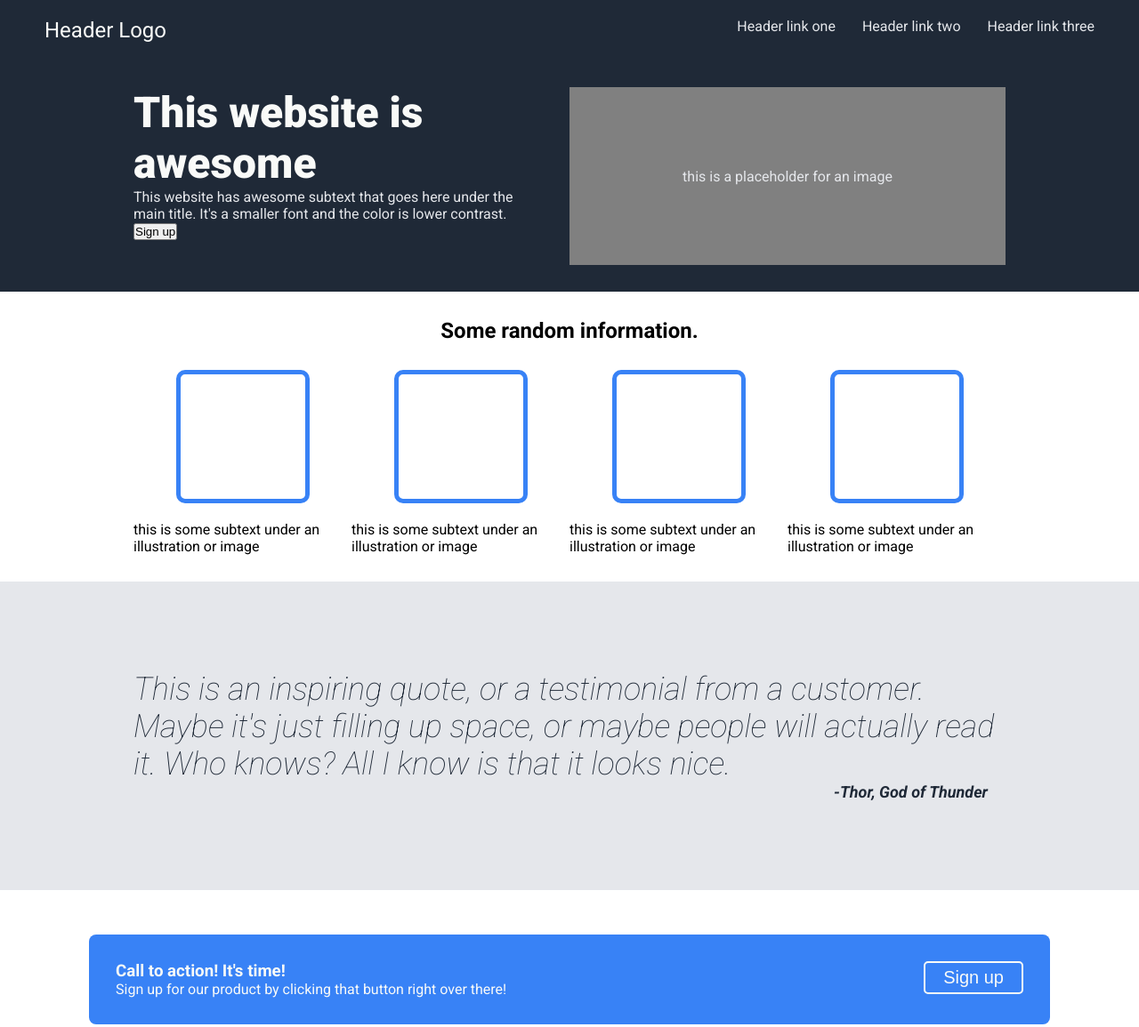
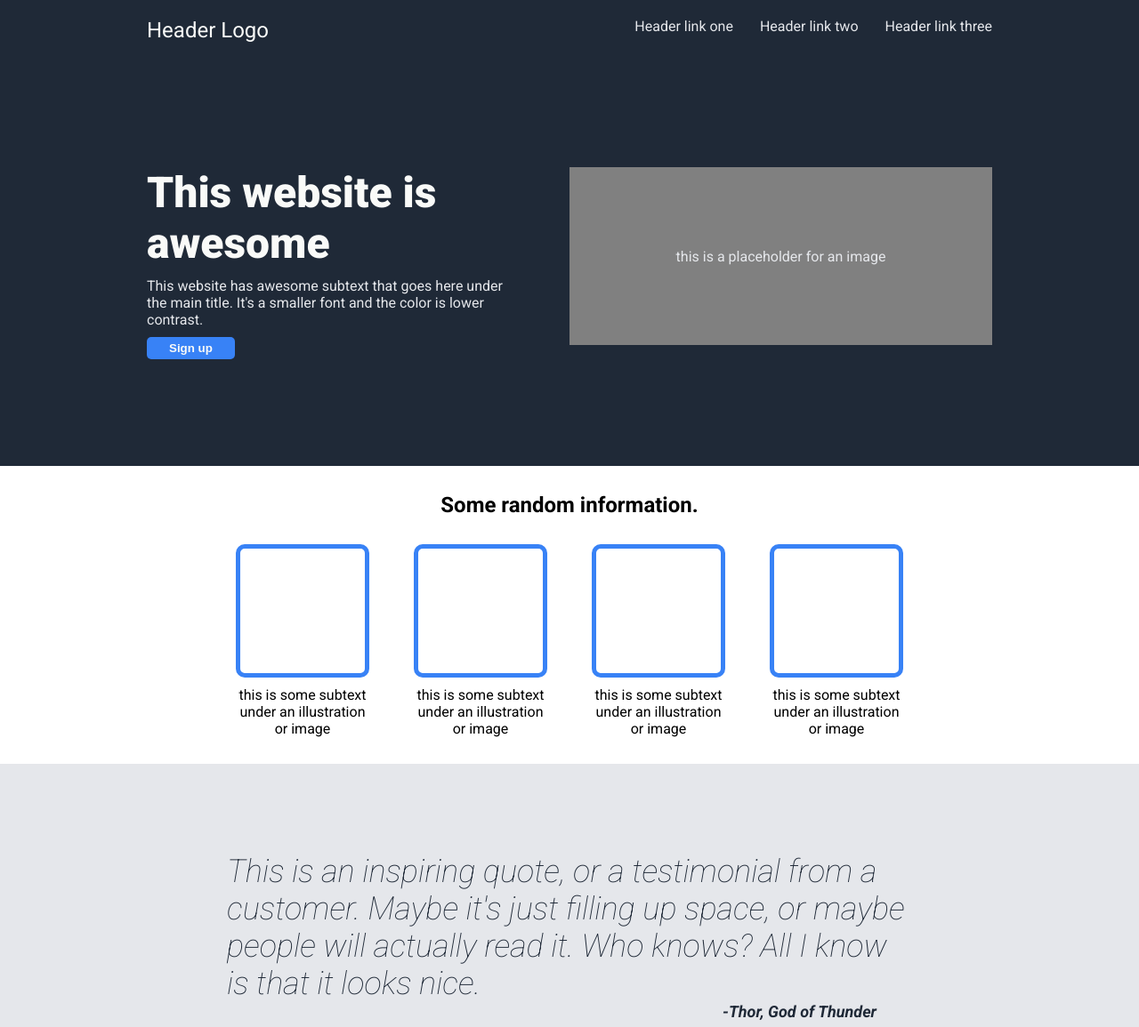
Before and after one commit to Dejan-Budanovic/odin-landing-page, a plain HTML site: page index.html in a window 1280 px wide. Shown: the top 1155 px of the page at 89% size. Drawn offline with Linux system fonts and the light colour scheme.

Commit message:
Final changes to the HTML and CSS files are done. The page looks like the design.

```diff
--- a/index.html
+++ b/index.html
@@ -8,7 +8,7 @@
   </head>
   <body>
     <header class="main-header">
-      <nav class="navbar">
+      <nav class="navbar container-950">
         <div class="logo">Header Logo</div>
         <ul>
           <li><a href="#">Header link one</a></li>
@@ -16,7 +16,7 @@
           <li><a href="#">Header link three</a></li>
         </ul>
       </nav>
-      <div class="header-container">
+      <div class="header-container container-950">
         <div class="header-container-text">
           <h1>This website is awesome</h1>
           <p>
@@ -31,7 +31,7 @@
       </div>
     </header>
     <main>
-      <div class="main-container-info">
+      <div class="main-container-info container-800">
         <h2>Some random information.</h2>
         <div class="main-container-info-holder">
           <div class="main-container-info-img">
@@ -53,14 +53,17 @@
         </div>
       </div>
       <div class="main-container-quote">
+        <div class="container-800">
           <p>
             This is an inspiring quote, or a testimonial from a customer. Maybe
-          it's just filling up space, or maybe people will actually read it. Who
-          knows? All I know is that it looks nice.
+            it's just filling up space, or maybe people will actually read it.
+            Who knows? All I know is that it looks nice.
           </p>
           <p id="thor">-Thor, God of Thunder</p>
         </div>
-      <div class="main-container-cta">
+      </div>
+      <div class="main-container-cta container-950">
+        <div class="container cta-holder">
           <div class="main-container-cta-text">
             <h3>Call to action! It's time!</h3>
             <p>
@@ -71,6 +74,7 @@
             <button>Sign up</button>
           </div>
         </div>
+      </div>
     </main>
     <footer class="main-footer">Copyright &copy; The Odin Project 2025</footer>
   </body>
--- a/style.css
+++ b/style.css
@@ -13,6 +13,15 @@ body {
 }
 main {
     flex: 1;
+}
+
+.container-950 {
+    max-width: 950px;
+    margin: 0 auto;
+}
+.container-800 {
+    max-width: 850px;
+    margin: 0 auto;
 }
 
 .main-header,
@@ -33,7 +42,7 @@ main {
 .navbar {
     display: flex;
     justify-content: space-between;
-    padding: 20px 50px;
+    padding: 20px 0;
     ul {
         list-style: none;
         display: flex;
@@ -50,7 +59,7 @@ main {
 }
 .header-container {
     display: flex;
-    padding: 30px 150px;
+    padding: 120px 0;
     gap: 50px;
 }
 .header-container-img {
@@ -63,19 +72,31 @@ main {
     flex-shrink: 0;
 }
 .header-container-text {
-
+    display: flex;
+    flex-direction: column;
+    gap: 10px;
+    align-items: flex-start;
+    button {
+        font-weight: bold;
+        color: #f9faf8;
+        border: none;
+        border-radius: 5px;
+        background-color: #3882f6;
+        padding: 5px 25px;
+    }
 }
 
 .main-container-info {
     display: flex;
     flex-direction: column;
-    padding: 30px 150px;
+    padding: 30px 0;
     justify-content: center;
     align-items: center;
     gap: 30px;
 }
 .main-container-info-holder {
     display: flex;
+    gap:50px;
 
 }
 .main-container-info-img {
@@ -83,7 +104,11 @@ main {
     flex-direction: column;
     justify-content: center;
     align-items: center;
-    gap: 20px;
+    width: 150px;
+    gap: 10px;
+    text-align: center;
+    flex-basis: auto;
+    flex-grow: 1;
 }
 .image-container {
     border: 5px solid #3882f6;
@@ -98,22 +123,27 @@ main {
     font-style: italic;
     font-weight: lighter;
     color: #1f2937;
-    padding: 100px 150px;
+    padding: 100px;
+    p {
+        padding: 0 40px;
+    }
     #thor {
         font-size: 18px;
         font-weight: bold;
         text-align: end;
-        padding-right: 20px;
+        padding-right: 80px;
     }
 }
 .main-container-cta {
     background-color: #3882f6;
     color: #f9faf8;
+    padding: 50px 100px;
+    margin: 50px auto;
+    border-radius: 8px;
+}
+.cta-holder {
     display: flex;
     justify-content: space-between;
-    padding: 30px;
-    margin: 50px 100px;
-    border-radius: 8px;
 }
     .main-container-cta-btn{
         button {
```
Lines whose indentation alone changed are shown as unchanged.
